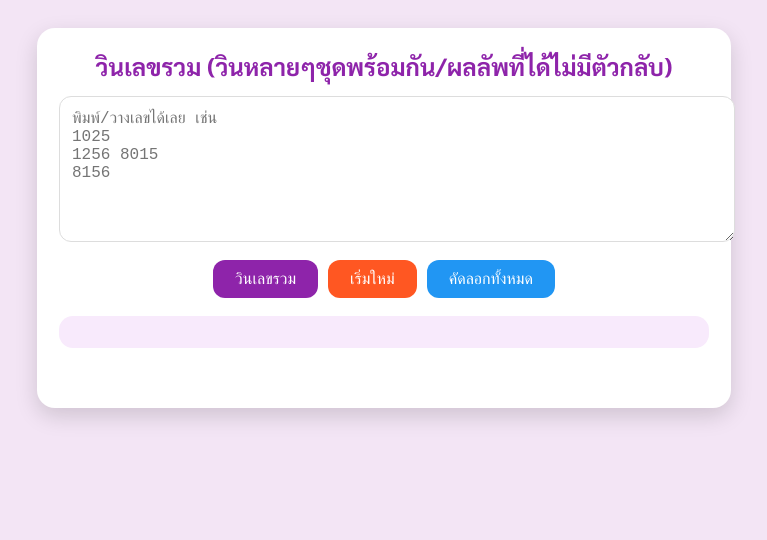
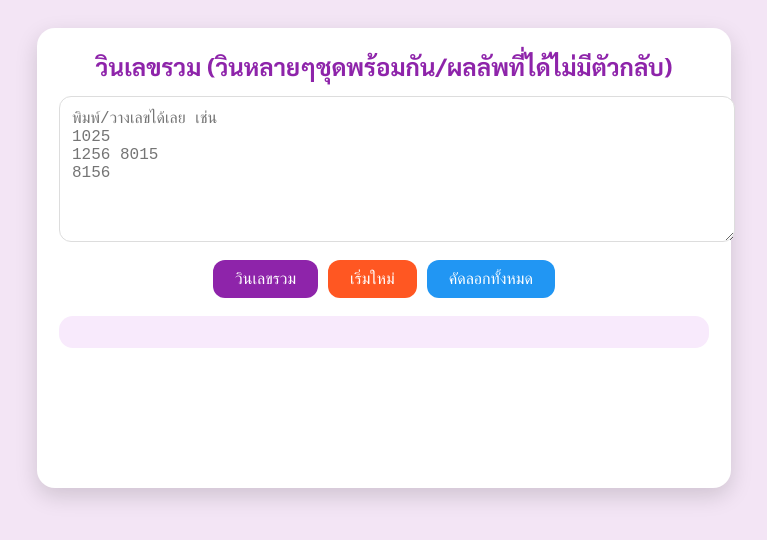
Before and after one commit to Adachang14/catoonhen45698, a plain HTML site: page index.html in a window 1280 px wide. Shown: the whole page, without its empty margins (256-1023 px from the left). Drawn offline with Linux system fonts and the light colour scheme.

Commit message:
Update index.html

```diff
--- a/index.html
+++ b/index.html
@@ -19,7 +19,7 @@
     margin:auto;
     background:#fff;
     padding:22px;
-    padding-bottom:60px; /* ✅ เพิ่มพื้นที่สีขาวด้านล่าง */
+    padding-bottom:140px; /* ✅ เพิ่มพื้นที่สีขาวด้านล่าง */
     border-radius:18px;
     box-shadow:0 8px 22px rgba(0,0,0,.15);
   }
```
